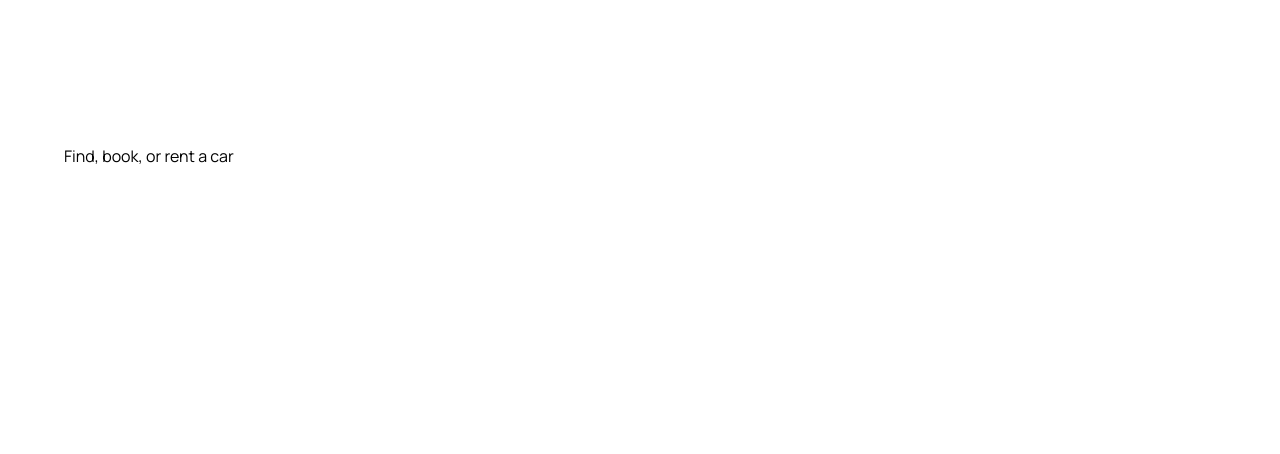
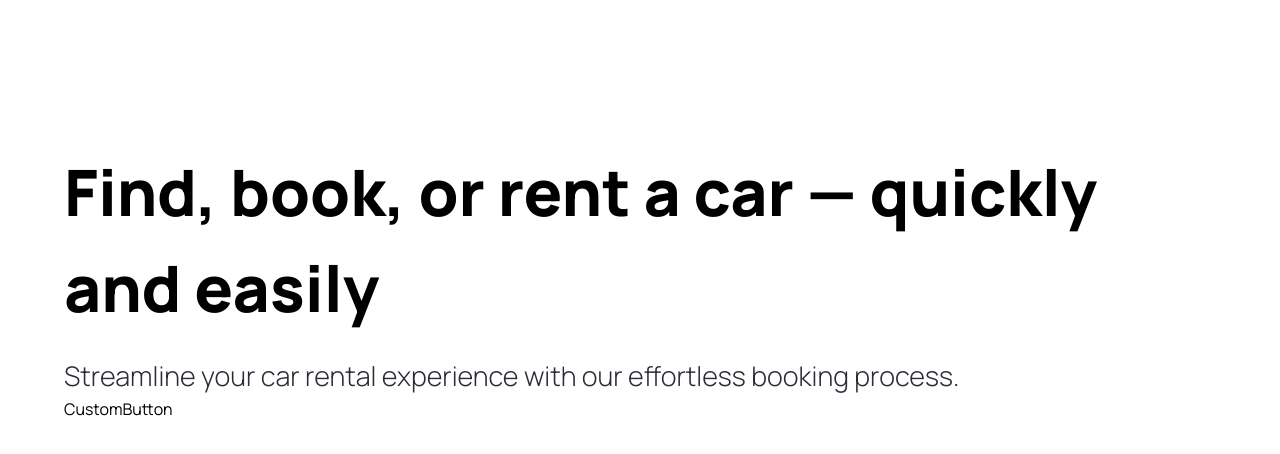
Before and after one commit to Gruntmaster/car-rentpay-showplatform, a Next.js app: page / in a window 1280 px wide. Shown: the top 454 px of the page. Built offline with nearby package versions, Linux system fonts and the light colour scheme.

Commit message:
Button Face page

```diff
--- /dev/null
+++ b/components/CustomButton.tsx
@@ -0,0 +1,7 @@
+import React from "react";
+
+const CustomButton = () => {
+  return <div>CustomButton</div>;
+};
+
+export default CustomButton;
--- a/components/Hero.tsx
+++ b/components/Hero.tsx
@@ -1,10 +1,20 @@
 import Image from "next/image";
+import { CustomButton } from ".";
 
 const Hero = () => {
   return (
     <div className="hero">
       <div className="flex-1 pt-36 padding-x">
-        <h1 className="hero_title">Find, book, or rent a car</h1>
+        <h1 className="hero__title">
+          Find, book, or rent a car — quickly and easily
+        </h1>
+
+        <p className="hero__subtitle">
+          Streamline your car rental experience with our effortless booking
+          process.
+        </p>
+
+        <CustomButton />
       </div>
     </div>
   );
--- a/components/index.ts
+++ b/components/index.ts
@@ -1,3 +1,4 @@
 import Hero from "./Hero";
+import CustomButton from "./CustomButton";
 
-export { Hero };
+export { Hero, CustomButton };
```
